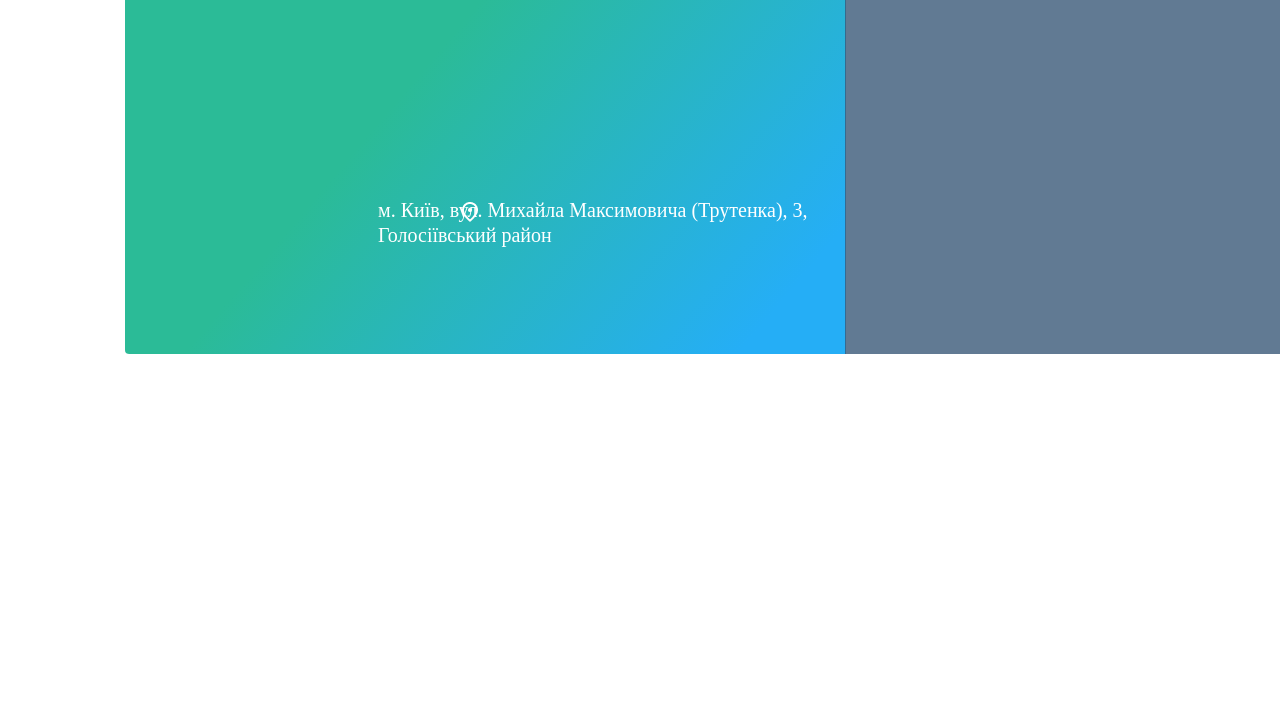
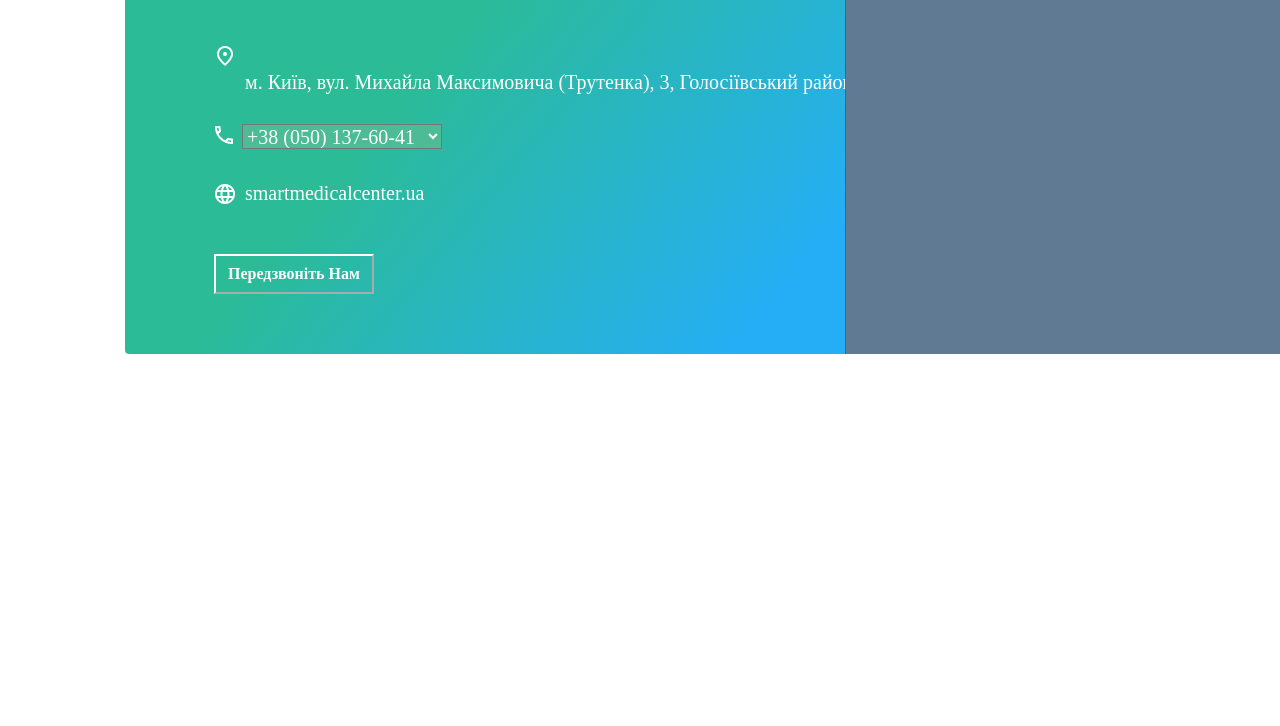
Before and after one commit to SilverPunk/MoniHeal, a plain HTML site: page app/index.html in a window 1280 px wide. Shown: the part 410-1136 px from the top of the page. Drawn offline with nearby package versions, Linux system fonts and the light colour scheme.

Commit message:
complete
finished main_header_contacts

```diff
--- a/app/index.html
+++ b/app/index.html
@@ -71,7 +71,22 @@
 					</div>
 					<div class="main_header_phone">
 						<img src="img/phone.png" alt="">
-						<p></p>
+						<select class="list_of_numbers">
+							<option value="+380501376041">+38 (050) 137-60-41</option>
+							<option disabled>Контактні номера</option>
+							<option value="+380501376041">+38 (050) 137-60-41</option>
+							<option value="+380442221619">+38 (044) 222-16-19</option>
+							<option value="+380639855555">+38 (063) 985-55-55</option>
+						</select>
+					</div>
+					<div class="main_header_icon">
+						<img src="img/world_icon.png" alt="">
+						<a href="#">smartmedicalcenter.ua</a>
+					</div>
+					<div class="main_header_call">
+						<form action="submit">
+							<button>Передзвоніть Нам</button>
+						</form>
 					</div>
 				</div>
 				<div class="main_header_foto">
--- a/style.scss
+++ b/style.scss
@@ -51,6 +51,7 @@ body{
 	top: 7px;
 	background: #32D29F;
 	border-radius: 2px;
+	border-color: inherit;
 }
 .lang select{
 	position: absolute;
@@ -266,6 +267,12 @@ header hr{
 	height: 50px;
 	left: 253px;
 	top: 444px;
+}
+.main_header_address p{
+	position: absolute;
+	bottom: 137px;
+	left: -133px;
+	width: fit-content;
 	font-family: Avenir Next Cyr;
 	font-style: normal;
 	font-weight: 450;
@@ -275,8 +282,75 @@ header hr{
 }
 .main_header_address img{
 	position: absolute;
-	left: 16.67%;
-	right: 16.67%;
-	top: 8.33%;
-	bottom: 8.33%;
+	left: -32%;
+	top: -152px;
 }
+.main_header_phone img{
+	position: absolute;
+	left: 12.5%;
+  top: 372px;
+}
+.main_header_phone .list_of_numbers{
+	position: absolute;
+	width: 200px;
+	height: 25px;
+	left: 117px;
+  top: 370px;
+	font-family: Avenir Next Cyr;
+	font-style: normal;
+	font-weight: 450;
+	font-size: 20px;
+	line-height: 25px;
+	/* identical to box height */
+	color: white;
+  background-color: #4EBB97;
+}
+.main_header_icon img{
+	position: absolute;
+	left: 90px;
+  top: 430px;
+	background: inherit;
+}
+.main_header_icon a{
+	position: absolute;
+	width: 562px;
+	height: 25px;
+	left: 120px;
+  top: 427px;
+	font-family: Avenir Next Cyr;
+	font-style: normal;
+	font-weight: 450;
+	font-size: 20px;
+	line-height: 25px;
+	/* identical to box height */
+	color: #FFFFFF;
+}
+.main_header_call form{
+	position: absolute;
+	width: 199px;
+	height: 50px;
+	left: 215px;
+	top: 632px;
+	border: 1px solid #FFFFFF;
+	box-sizing: border-box;
+	border-radius: 2px;
+}
+.main_header_call form button{
+	position: absolute;
+	text-align: center;
+	width: 160px;
+	height: 40px;
+	left: -127px;
+	top: -133px;
+	font-family: Avenir Next Cyr;
+	font-style: normal;
+	font-weight: 600;
+	font-size: 16px;
+	line-height: 24px;
+	display: flex;
+	align-items: center;
+	color: white;
+	background-color: inherit;
+	border-color: white;
+	padding: 12px;
+}
```
Also changed, not shown: app/css/style.css.
